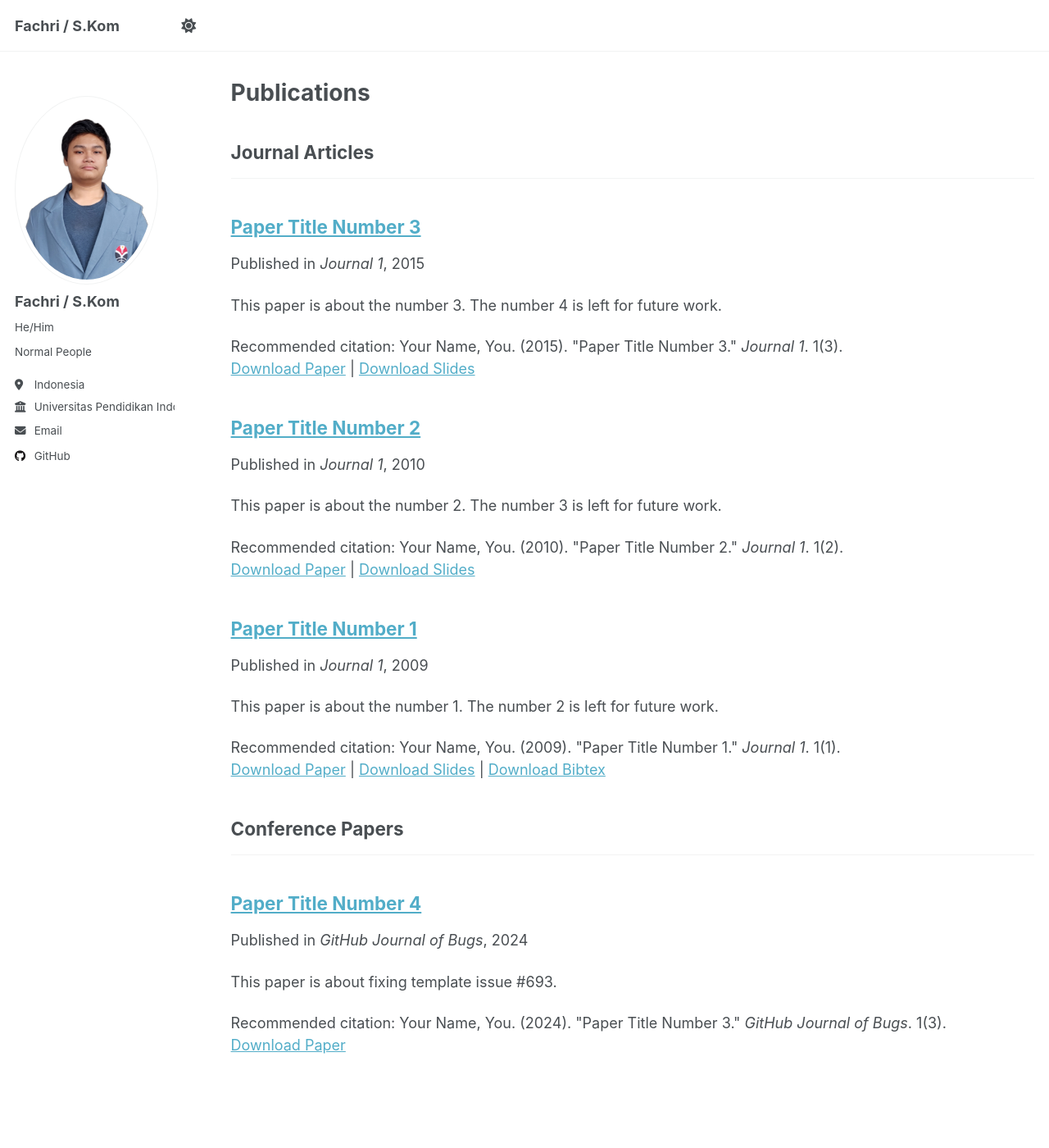
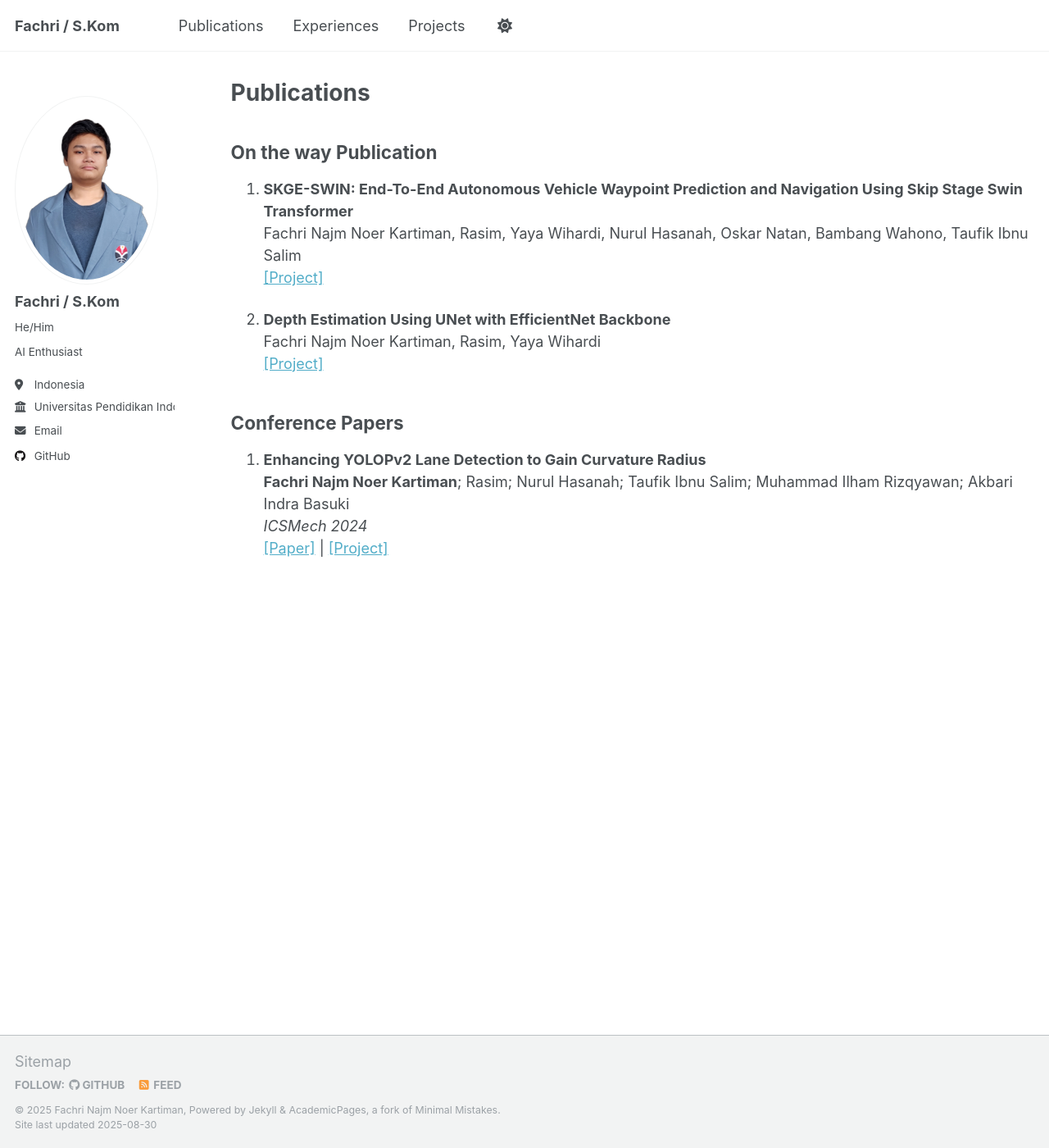
Before and after one commit to fachrinnk4869/fachrinnk4869.github.io, a Jekyll site: the page built from _pages/publications.md, in a window 1280 px wide and 1400 px high. Shown: the whole window at 82% size. Built offline with Jekyll 4.4.1, drawn with Linux system fonts in a browser that asks for light colours.

Commit message:
update website with experience, publication, projects

```diff
--- a/_config.yml
+++ b/_config.yml
@@ -25,7 +25,7 @@ author:
   avatar           : "fachri.png"
   name             : "Fachri / S.Kom"
   pronouns         : "He/Him"
-  bio              : "Normal People"
+  bio              : "AI Enthusiast"
   location         : "Indonesia"
   employer         : "Universitas Pendidikan Indonesia"
   uri              : # URL
--- a/_data/navigation.yml
+++ b/_data/navigation.yml
@@ -8,8 +8,8 @@
 #      Markdown formatted page while the second is generated using JSON.
 
 main:
-  # - title: "Publications"
-  #   url: /publications/
+  - title: "Publications"
+    url: /publications/
 
   # - title: "Talks"
   #   url: /talks/
@@ -17,8 +17,11 @@ main:
   # - title: "Teaching"
   #   url: /teaching/
 
-  # - title: "Portfolio"
-  #   url: /portfolio/
+  - title: "Experiences"
+    url: /experiences/
+
+  - title: "Projects"
+    url: /projects/
 
   # - title: "Blog Posts"
   #   url: /year-archive/
--- a/_pages/publications.html
+++ /dev/null
@@ -1,33 +0,0 @@
----
-layout: archive
-title: "Publications"
-permalink: /publications/
-author_profile: true
----
-
-{% if site.author.googlescholar %}
-  <div class="wordwrap">You can also find my articles on <a href="{{site.author.googlescholar}}">my Google Scholar profile</a>.</div>
-{% endif %}
-
-{% include base_path %}
-
-<!-- New style rendering if publication categories are defined -->
-{% if site.publication_category %}
-  {% for category in site.publication_category  %}
-    {% assign title_shown = false %}
-    {% for post in site.publications reversed %}
-      {% if post.category != category[0] %}
-        {% continue %}
-      {% endif %}
-      {% unless title_shown %}
-        <h2>{{ category[1].title }}</h2><hr />
-        {% assign title_shown = true %}
-      {% endunless %}
-      {% include archive-single.html %}
-    {% endfor %}
-  {% endfor %}
-{% else %}
-  {% for post in site.publications reversed %}
-    {% include archive-single.html %}
-  {% endfor %}
-{% endif %}
--- /dev/null
+++ b/_pages/publications.md
@@ -0,0 +1,31 @@
+---
+layout: archive
+title: "Publications"
+permalink: /publications/
+author_profile: true
+---
+
+## On the way Publication
+
+1. <b>SKGE-SWIN: End-To-End Autonomous Vehicle Waypoint Prediction and Navigation Using Skip Stage Swin Transformer</b> <br>
+   Fachri Najm Noer Kartiman,
+        Rasim,
+        Yaya Wihardi,
+        Nurul Hasanah,
+        Oskar Natan,
+        Bambang Wahono,
+        Taufik Ibnu Salim
+   <br>[[Project]](https://github.com/fachrinnk4869/end-to-end-self-driving)
+
+1. <b>Depth Estimation Using UNet with EfficientNet Backbone</b> <br>
+   Fachri Najm Noer Kartiman,
+        Rasim,
+        Yaya Wihardi
+   <br>[[Project]](https://github.com/fachrinnk4869/effUnetDepthEstimation)
+
+## Conference Papers
+
+1. <b>Enhancing YOLOPv2 Lane Detection to Gain Curvature Radius</b> <br>
+   <b>Fachri Najm Noer Kartiman</b>; Rasim; Nurul Hasanah; Taufik Ibnu Salim; Muhammad Ilham Rizqyawan; Akbari Indra Basuki
+   <br><i>ICSMech 2024</i>
+   <br>[[Paper]](https://ieeexplore.ieee.org/document/10812281) | [[Project]](https://github.com/fachrinnk4869/lane-detection-integration)
```
Also changed, not shown: _pages/about.md (+18 -14 lines), _pages/experiences.md (added, +34 -0 lines), _pages/projects.md (added, +11 -0 lines), images/result_mtl.png (added).
